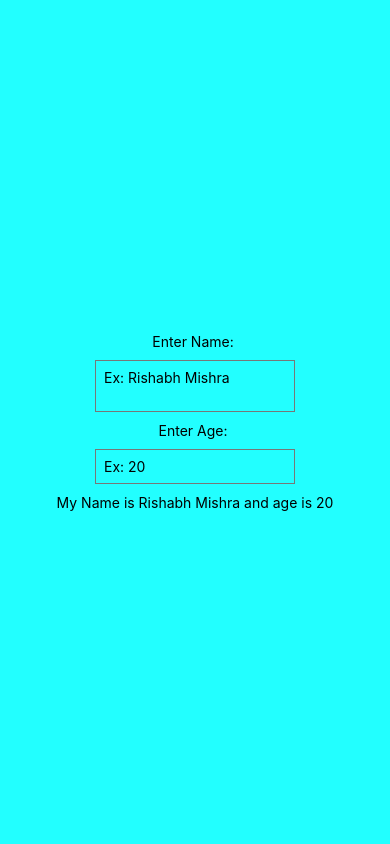
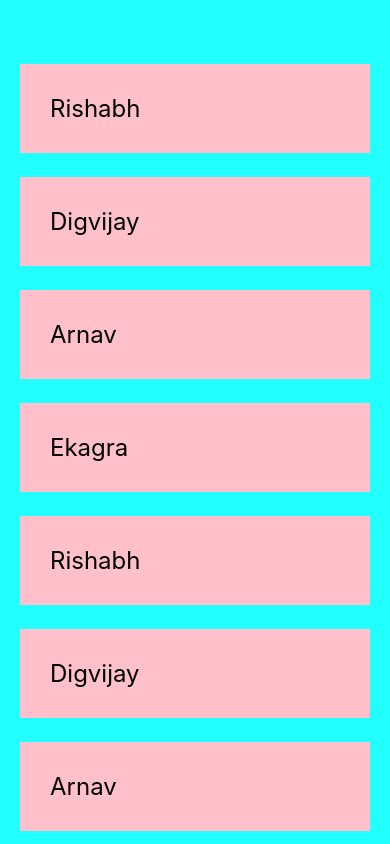
Before and after one commit to rishabhborn2win/myproject, a React Native app: screen / in a window 390 px wide. Built offline with nearby package versions, Linux system fonts and the light colour scheme.

Commit message:
list and scroll

```diff
--- a/App.js
+++ b/App.js
@@ -1,28 +1,30 @@
 import { StatusBar } from 'expo-status-bar';
 import React, {useState} from 'react';
-import { StyleSheet, Text, View, Button, TextInput } from 'react-native';
+import { StyleSheet, Text, View, ScrollView } from 'react-native';
 
 export default function App() {
-  const [name, setName] = useState("Rishabh Mishra");
-  const [age, setAge] = useState(20);
+  const [people, setPeople] = useState([
+    {name: "Rishabh", key: '1'},
+    {name: "Digvijay", key: "2"},
+    {name: "Arnav", key:"3"},
+    {name: "Ekagra", key:"4"},
+    {name: "Rishabh", key: '5'},
+    {name: "Digvijay", key: "6"},
+    {name: "Arnav", key:"7"},
+    {name: "Ekagra", key:"8"}
+  ])
 
   return (
     <View style={styles.container}>
-      <Text>Enter Name: </Text>
-      <TextInput
-        multiline
-        style={styles.input}
-        placeholder='Ex: Rishabh Mishra'
-        onChangeText={(value) => setName(value)}/>
-
-      <Text>Enter Age: </Text>
-      <TextInput
-        keyboardType='numeric'
-        style={styles.input}
-        placeholder='Ex: 20'
-        onChangeText={(value) => setAge(value)}/>
-
-      <Text>My Name is {name} and age is {age}</Text>
+      <ScrollView>
+        {people.map((x) => {
+        return (
+          <View key={x.key}>
+            <Text style={styles.item}>{x.name}</Text>
+          </View>
+        )
+      })}
+      </ScrollView>
 
       <StatusBar style="auto" />
     </View>
@@ -33,14 +35,16 @@ const styles = StyleSheet.create({
   container: {
     flex: 1,
     backgroundColor: '#2ff',
-    alignItems: 'center',
-    justifyContent: 'center',
+    paddingTop: 40,
+    paddingHorizontal: 20
+    // alignItems: 'center',
+    // justifyContent: 'center',
   },
-  input: {
-    borderWidth: 1,
-    borderColor: '#777',
-    padding: 8,
-    margin: 10,
-    width: 200
+  item:{
+    marginTop: 24,
+    padding: 30,
+    backgroundColor: 'pink',
+    fontSize: 24
   }
+
 });
```
